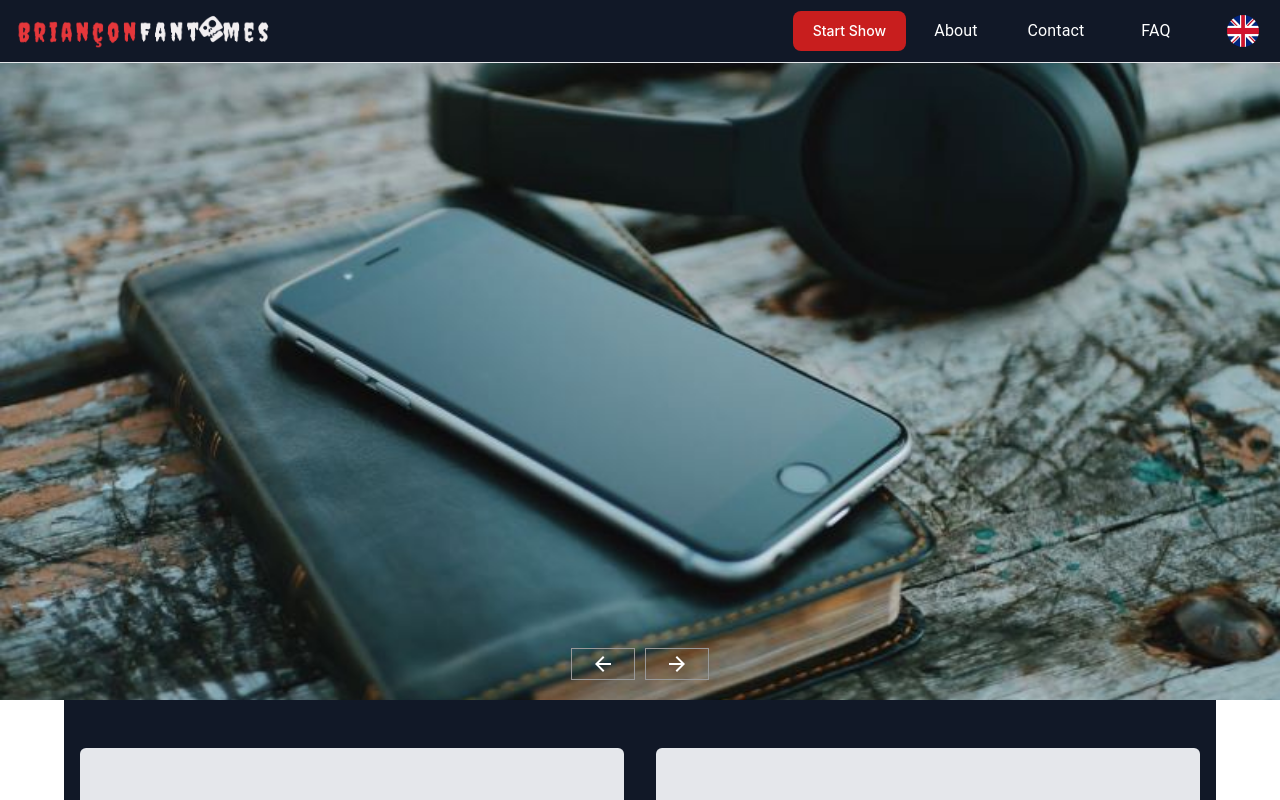
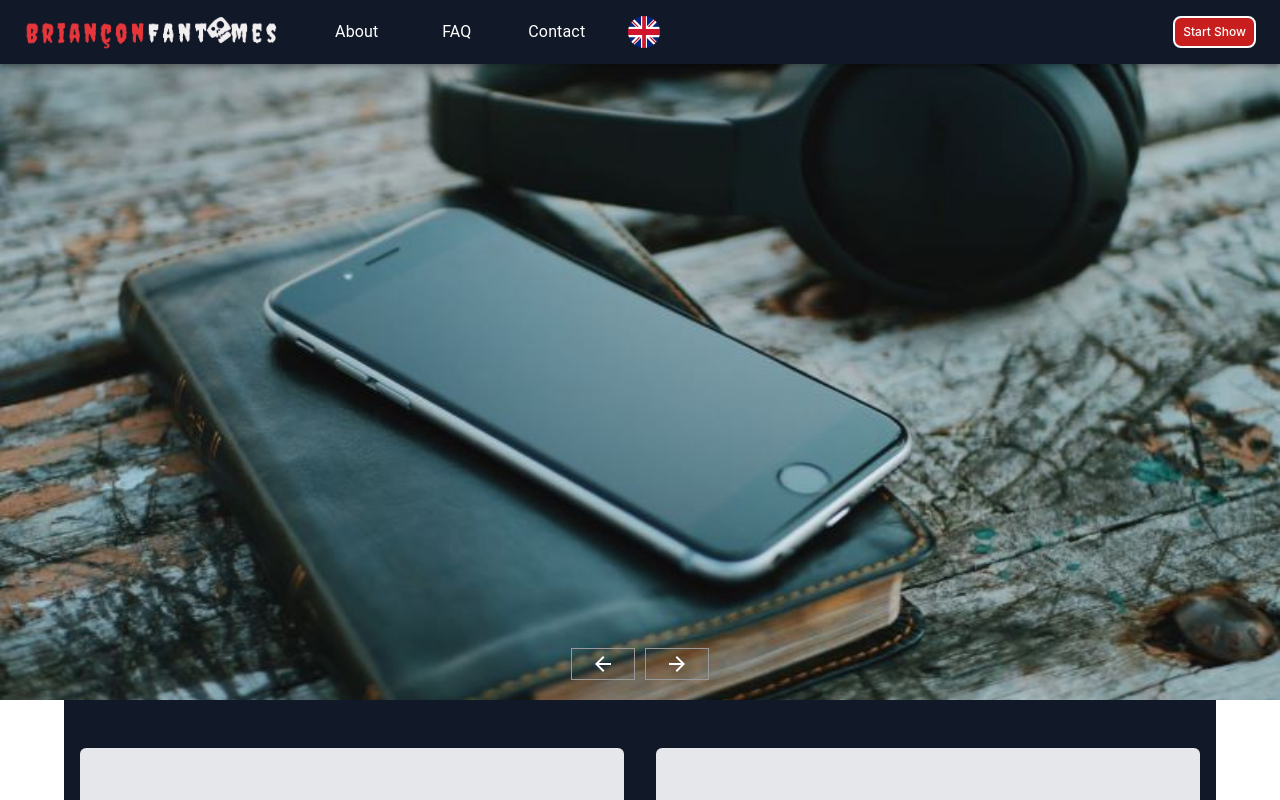
Before and after one commit to revyrob/brianconFantomes-V2, a React (Create React App) app: page / in a window 1280 px wide. Shown: the top 800 px of the page. Built offline with nearby package versions, Linux system fonts and the light colour scheme; what tw-elements would draw is missing.

Commit message:
working on navbar

```diff
--- a/src/App.js
+++ b/src/App.js
@@ -6,11 +6,12 @@ import Footer from "./components/Footer/Footer";
 import FAQ from "./components/FAQ/FAQ";
 //import { Carousel } from "flowbite-react";
 import Carousel from "./components/Carousel/carousel";
+import Nav from "./components/Nav/Nav";
 
 function App() {
   return (
     <div className="App">
-      <Header />
+      <Nav />
       <Carousel />
       <Info />
       <FAQ />
--- /dev/null
+++ b/src/components/Nav/Nav.js
@@ -0,0 +1,283 @@
+import * as React from "react";
+import { useState } from "react";
+import AppBar from "@mui/material/AppBar";
+import Box from "@mui/material/Box";
+import Toolbar from "@mui/material/Toolbar";
+import IconButton from "@mui/material/IconButton";
+import Typography from "@mui/material/Typography";
+import Menu from "@mui/material/Menu";
+import MenuIcon from "@mui/icons-material/Menu";
+import Container from "@mui/material/Container";
+import Avatar from "@mui/material/Avatar";
+import Button from "@mui/material/Button";
+import Tooltip from "@mui/material/Tooltip";
+import MenuItem from "@mui/material/MenuItem";
+import AdbIcon from "@mui/icons-material/Adb";
+import logo from "../../assets/logo/logoskull.png";
+import englishFlag from "../../assets/photos/englishFlag.jpg";
+import frenchFlag from "../../assets/photos/frenchFlag.jpg";
+
+const pages = ["About", "Contact", "FAQ"];
+const settings = ["Profile", "Account", "Dashboard", "Logout"];
+
+function Nav() {
+  const [anchorElNav, setAnchorElNav] = useState(null);
+  const [anchorElUser, setAnchorElUser] = useState(null);
+  const [anchorEl, setAnchorEl] = useState(null);
+  const [anchorMenu, setAnchorMenu] = useState(null);
+  const open = Boolean(anchorEl);
+
+  const handleClick = (event) => {
+    setAnchorEl(event.currentTarget);
+  };
+  const handleClose = () => {
+    setAnchorEl(null);
+  };
+  const handleOpenNavMenu = (event) => {
+    setAnchorElNav(event.currentTarget);
+  };
+  const handleOpenUserMenu = (event) => {
+    setAnchorElUser(event.currentTarget);
+  };
+
+  const handleCloseNavMenu = () => {
+    setAnchorElNav(null);
+  };
+
+  const handleCloseUserMenu = () => {
+    setAnchorElUser(null);
+  };
+
+  return (
+    <AppBar position="fixed" className="bg-gray-900">
+      <Container maxWidth="2xl" className="bg-gray-900">
+        <Toolbar disableGutters>
+          <Typography
+            variant="h6"
+            noWrap
+            component="a"
+            href="/"
+            sx={{
+              mr: 2,
+              display: { xs: "none", md: "flex" },
+              fontFamily: "monospace",
+              fontWeight: 700,
+              letterSpacing: ".3rem",
+              color: "inherit",
+              textDecoration: "none",
+            }}
+          >
+            <a href="/" className="flex items-center">
+              <img
+                src={logo}
+                className="h-6 mr-3 sm:h-9"
+                alt="briancon fantomes logo"
+              />
+            </a>
+          </Typography>
+
+          <Box sx={{ flexGrow: 1, display: { xs: "flex", md: "none" } }}>
+            <IconButton
+              size="large"
+              aria-label="account of current user"
+              aria-controls="menu-appbar"
+              aria-haspopup="true"
+              onClick={handleOpenNavMenu}
+              color="inherit"
+              className="hover:text-red-700"
+            >
+              <MenuIcon />
+            </IconButton>
+            <Menu
+              id="menu-appbar"
+              anchorEl={anchorElNav}
+              anchorOrigin={{
+                vertical: "bottom",
+                horizontal: "left",
+              }}
+              keepMounted
+              transformOrigin={{
+                vertical: "top",
+                horizontal: "left",
+              }}
+              open={Boolean(anchorElNav)}
+              onClose={handleCloseNavMenu}
+              sx={{
+                display: { xs: "block", md: "none" },
+              }}
+            >
+              {/* {pages.map((page) => (
+                <MenuItem key={page} onClick={handleCloseNavMenu}>
+                  <Typography textAlign="center">{page}</Typography>
+                </MenuItem>
+              ))}
+            </Menu> */}
+
+              <MenuItem onClick={handleCloseNavMenu}>
+                <a href="#about">
+                  <Typography className="text-black" sx={{ minWidth: 100 }}>
+                    About
+                  </Typography>
+                </a>
+              </MenuItem>
+              <MenuItem onClick={handleCloseNavMenu}>
+                <a href="#faq">
+                  <Typography className="text-black" sx={{ minWidth: 100 }}>
+                    FAQ
+                  </Typography>
+                </a>
+              </MenuItem>
+              <MenuItem onClick={handleCloseNavMenu}>
+                <a href="#contact">
+                  <Typography className="text-black" sx={{ minWidth: 100 }}>
+                    Contact
+                  </Typography>
+                </a>
+              </MenuItem>
+              <MenuItem>
+                <Typography className="text-black" sx={{ minWidth: 100 }}>
+                  English
+                </Typography>
+                <IconButton
+                  onClick={handleClick}
+                  size="small"
+                  sx={{ ml: 2 }}
+                  aria-controls={open ? "language" : undefined}
+                  aria-haspopup="true"
+                  aria-expanded={open ? "true" : undefined}
+                >
+                  <Avatar sx={{ width: 32, height: 32 }}>
+                    <img className="h-full" src={englishFlag} alt="english" />
+                  </Avatar>
+                </IconButton>
+              </MenuItem>
+            </Menu>
+          </Box>
+          <Typography
+            variant="h5"
+            noWrap
+            component="a"
+            href=""
+            sx={{
+              mr: 2,
+              display: { xs: "flex", md: "none" },
+              flexGrow: 1,
+              fontFamily: "monospace",
+              fontWeight: 700,
+              letterSpacing: ".3rem",
+              color: "inherit",
+              textDecoration: "none",
+            }}
+          >
+            <a href="/" className="flex items-center">
+              <img
+                src={logo}
+                className="h-6 mr-3 sm:h-9"
+                alt="briancon fantomes logo"
+              />
+            </a>
+          </Typography>
+          <Box
+            className="flex justify-left items-center"
+            sx={{ flexGrow: 1, display: { xs: "none", md: "flex" } }}
+          >
+            {/* {pages.map((page) => (
+              <Button
+                key={page}
+                onClick={handleCloseNavMenu}
+                sx={{ my: 2, color: "white", display: "block" }}
+              >
+                {page}
+              </Button>
+            ))} */}
+            <a href="#about">
+              <Typography className="text-white" sx={{ minWidth: 100 }}>
+                About
+              </Typography>
+            </a>
+
+            <a href="#faq">
+              <Typography className="text-white" sx={{ minWidth: 100 }}>
+                FAQ
+              </Typography>
+            </a>
+            <a href="#contact">
+              <Typography className="text-white" sx={{ minWidth: 100 }}>
+                Contact
+              </Typography>
+            </a>
+            <a href="#french">
+              <IconButton
+                onClick={handleClick}
+                size="small"
+                sx={{ ml: 2 }}
+                aria-controls={open ? "language" : undefined}
+                aria-haspopup="true"
+                aria-expanded={open ? "true" : undefined}
+              >
+                <Avatar sx={{ width: 32, height: 32 }}>
+                  <img className="h-full " src={englishFlag} alt="english" />
+                </Avatar>
+              </IconButton>
+            </a>
+          </Box>
+
+          <Menu
+            anchorEl={anchorEl}
+            id="language"
+            open={open}
+            onClose={handleClose}
+            onClick={handleClose}
+            PaperProps={{
+              elevation: 0,
+              sx: {
+                overflow: "visible",
+                filter: "drop-shadow(0px 2px 8px rgba(0,0,0,0.32))",
+                mt: 1.5,
+                "& .MuiAvatar-root": {
+                  width: 32,
+                  height: 32,
+                  ml: -0.5,
+                  mr: 1,
+                },
+                "&:before": {
+                  content: '""',
+                  display: "block",
+                  position: "absolute",
+                  top: 0,
+                  right: 14,
+                  width: 10,
+                  height: 10,
+                  bgcolor: "background.paper",
+                  transform: "translateY(-50%) rotate(45deg)",
+                  zIndex: 0,
+                },
+              },
+            }}
+            transformOrigin={{ horizontal: "right", vertical: "top" }}
+            anchorOrigin={{ horizontal: "right", vertical: "bottom" }}
+          >
+            <MenuItem>
+              <Avatar>
+                <img className="h-full" src={frenchFlag} alt="french" />
+              </Avatar>{" "}
+              French
+            </MenuItem>
+          </Menu>
+
+          <Box sx={{ flexGrow: 0 }}>
+            <IconButton onClick={handleOpenUserMenu} sx={{ p: 0 }}>
+              <button
+                type="button"
+                className="border-solid border-white border-2 text-white bg-red-700 hover:bg-red-800 focus:ring-4 focus:outline-none focus:ring-red-300 font-medium rounded-lg text-xs px-2 py-1.5 text-center mx-4 md:mr-0 dark:bg-red-600 dark:hover:bg-red-700 dark:focus:ring-red-800"
+              >
+                Start Show
+              </button>
+            </IconButton>
+          </Box>
+        </Toolbar>
+      </Container>
+    </AppBar>
+  );
+}
+export default Nav;
```
